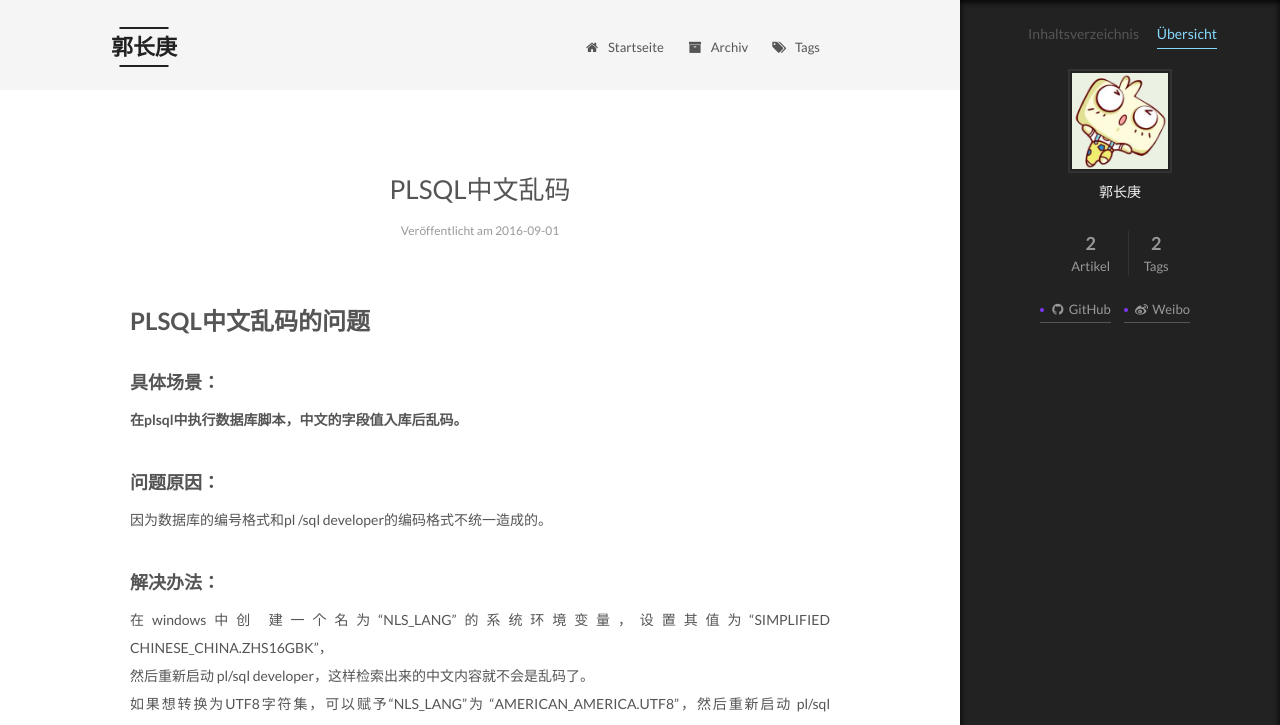
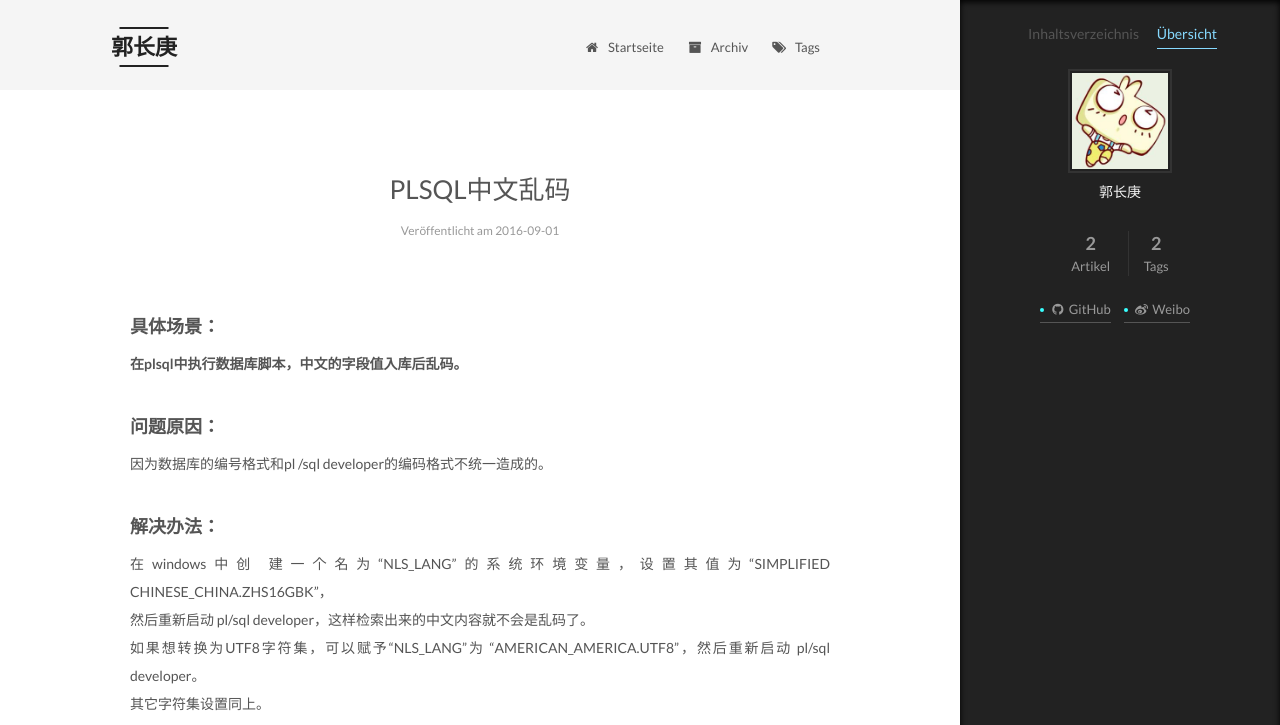
Before and after one commit to gcgBlog/gcgBlog.github.io, a plain HTML site: page 2016/09/01/database1/index.html in a window 1280 px wide. Both pictures are taken after a click on the item "Übersicht". Shown: the top 725 px of the page. Drawn offline with Linux system fonts and the light colour scheme.

Commit message:
Site updated: 2016-09-06 20:31:45

```diff
--- a/2016/09/01/database1/index.html
+++ b/2016/09/01/database1/index.html
@@ -84,16 +84,16 @@
 
 
 
-<meta name="description" content="PLSQL中文乱码的问题具体场景：在plsql中执行数据库脚本，中文的字段值入库后乱码。">
+<meta name="description" content="具体场景：在plsql中执行数据库脚本，中文的字段值入库后乱码。">
 <meta property="og:type" content="article">
 <meta property="og:title" content="PLSQL中文乱码">
 <meta property="og:url" content="http://yoursite.com/2016/09/01/database1/index.html">
 <meta property="og:site_name" content="郭长庚">
-<meta property="og:description" content="PLSQL中文乱码的问题具体场景：在plsql中执行数据库脚本，中文的字段值入库后乱码。">
-<meta property="og:updated_time" content="2016-09-06T06:57:18.663Z">
+<meta property="og:description" content="具体场景：在plsql中执行数据库脚本，中文的字段值入库后乱码。">
+<meta property="og:updated_time" content="2016-09-06T12:30:26.646Z">
 <meta name="twitter:card" content="summary">
 <meta name="twitter:title" content="PLSQL中文乱码">
-<meta name="twitter:description" content="PLSQL中文乱码的问题具体场景：在plsql中执行数据库脚本，中文的字段值入库后乱码。">
+<meta name="twitter:description" content="具体场景：在plsql中执行数据库脚本，中文的字段值入库后乱码。">
 
 
 
@@ -276,7 +276,7 @@
 
 
 
-        <h1 id="PLSQL中文乱码的问题"><a href="#PLSQL中文乱码的问题" class="headerlink" title="PLSQL中文乱码的问题"></a>PLSQL中文乱码的问题</h1><h4 id="具体场景："><a href="#具体场景：" class="headerlink" title="具体场景："></a>具体场景：</h4><p><strong>在plsql中执行数据库脚本，中文的字段值入库后乱码。</strong><br><a id="more"></a></p>
+        <h4 id="具体场景："><a href="#具体场景：" class="headerlink" title="具体场景："></a>具体场景：</h4><p><strong>在plsql中执行数据库脚本，中文的字段值入库后乱码。</strong><br><a id="more"></a></p>
 <h4 id="问题原因："><a href="#问题原因：" class="headerlink" title="问题原因："></a>问题原因：</h4><p>因为数据库的编号格式和pl /sql developer的编码格式不统一造成的。</p>
 <h4 id="解决办法："><a href="#解决办法：" class="headerlink" title="解决办法："></a>解决办法：</h4><p>在windows中创 建一个名为“NLS_LANG”的系统环境变量，设置其值为“SIMPLIFIED CHINESE_CHINA.ZHS16GBK”，<br>然后重新启动 pl/sql developer，这样检索出来的中文内容就不会是乱码了。<br>如果想转换为UTF8字符集，可以赋予“NLS_LANG”为 “AMERICAN_AMERICA.UTF8”，然后重新启动 pl/sql developer。<br>其它字符集设置同上。</p>
 
@@ -459,7 +459,7 @@
 
 
 
-              <div class="post-toc-content"><ol class="nav"><li class="nav-item nav-level-1"><a class="nav-link" href="#PLSQL中文乱码的问题"><span class="nav-number">1.</span> <span class="nav-text">PLSQL中文乱码的问题</span></a><ol class="nav-child"><li class="nav-item nav-level-4"><a class="nav-link" href="#具体场景："><span class="nav-number">1.0.0.1.</span> <span class="nav-text">具体场景：</span></a></li><li class="nav-item nav-level-4"><a class="nav-link" href="#问题原因："><span class="nav-number">1.0.0.2.</span> <span class="nav-text">问题原因：</span></a></li><li class="nav-item nav-level-4"><a class="nav-link" href="#解决办法："><span class="nav-number">1.0.0.3.</span> <span class="nav-text">解决办法：</span></a></li></ol></li></ol></li></ol></li></ol></div>
+              <div class="post-toc-content"><ol class="nav"><li class="nav-item nav-level-4"><a class="nav-link" href="#具体场景："><span class="nav-number">1.</span> <span class="nav-text">具体场景：</span></a></li><li class="nav-item nav-level-4"><a class="nav-link" href="#问题原因："><span class="nav-number">2.</span> <span class="nav-text">问题原因：</span></a></li><li class="nav-item nav-level-4"><a class="nav-link" href="#解决办法："><span class="nav-number">3.</span> <span class="nav-text">解决办法：</span></a></li></ol></div>
 
           </div>
         </section>
--- a/css/main.css
+++ b/css/main.css
@@ -1663,7 +1663,7 @@ pre .javascript .function {
   width: 4px;
   height: 4px;
   border-radius: 50%;
-  background: #7c36ff;
+  background: #38ffff;
 }
 .links-of-blogroll {
   font-size: 13px;
```
Also changed, not shown: index.html (+1 -1 lines).
